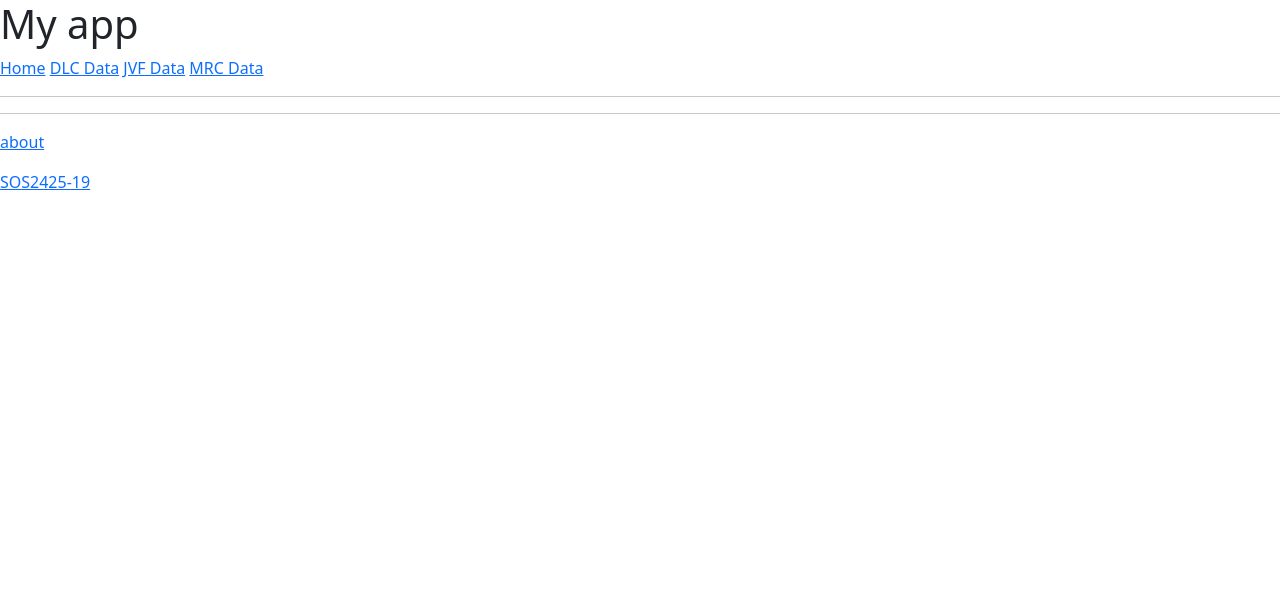
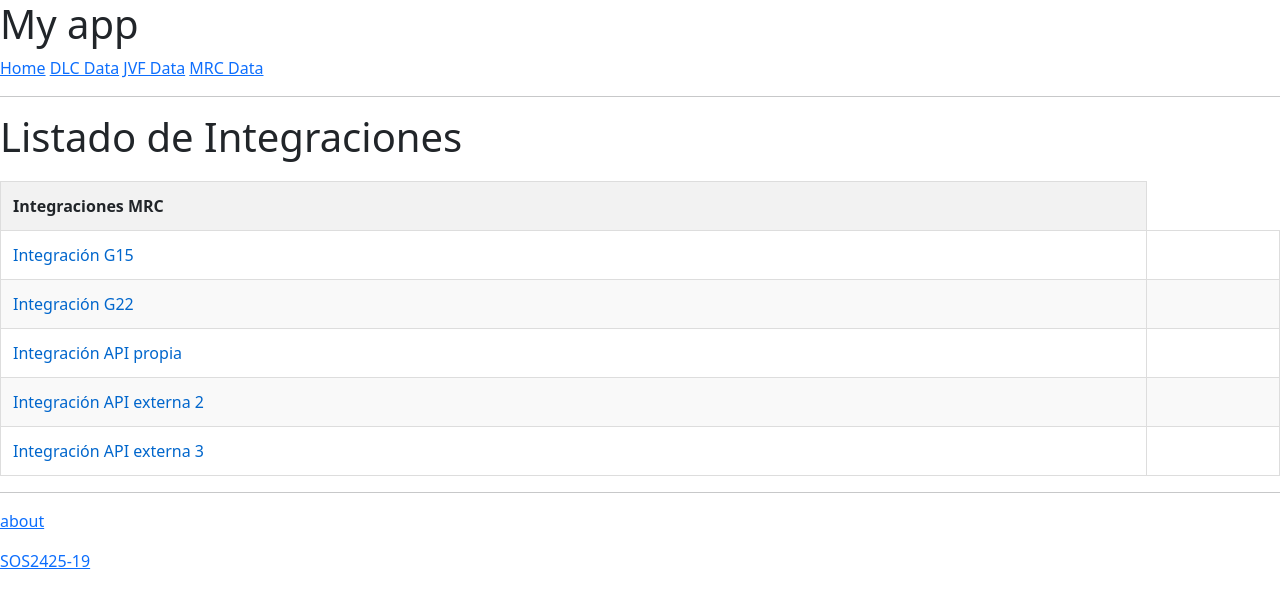
Before and after one commit to gti-sos/SOS2425-19, a SvelteKit app in the folder src/front/: page /integrations in a window 1280 px wide. Shown: the top 608 px of the page. Built offline with nearby package versions, Linux system fonts and the light colour scheme.

Commit message:
apiexterna1 MRC

```diff
--- a/src/front/src/routes/integrations/+page.svelte
+++ b/src/front/src/routes/integrations/+page.svelte
@@ -0,0 +1,79 @@
+<main>
+    <h1>Listado de Integraciones</h1>
+
+    <table>
+        <thead>
+            <tr>
+                <th>Integraciones MRC</th>
+            </tr>
+        </thead>
+        <tbody>
+            <tr>
+                <td>
+                    <a href="/accident-rate-stats/graphs/G15-precipitation-stats">Integración G15</a>
+                </td>
+                <td>
+                    <!-- Aquí irían las integraciones AMG cuando existan -->
+                </td>
+            </tr>
+            <tr>
+                <td>
+                    <a href="/accident-rate-stats/graphs/G22-ministry-of-justice-in-zaragoza">Integración G22</a>
+                </td>
+                <td>
+                    <!-- Espacio para futuras integraciones AMG -->
+                </td>
+            </tr>
+            <tr>
+                <td>
+                    <a href="/accident-rate-stats/graphs/">Integración API propia</a>
+                </td>
+                <td>
+                    <!-- Espacio reservado para AMG -->
+                </td>
+            </tr>
+            <tr>
+                <td>
+                    <a href="/accident-rate-stats/graphs/apiexterna1">Integración API externa 2</a>
+                </td>
+                <td>
+                    <!-- Espacio para AMG -->
+                </td>
+            </tr>
+            <tr>
+                <td>
+                    <a href="/integrations/graphs-JMRL/ext3">Integración API externa 3</a>
+                </td>
+                <td>
+                    <!-- Espacio para AMG -->
+                </td>
+            </tr>
+        </tbody>
+    </table>
+</main>
+
+<style>
+    table {
+        width: 100%;
+        border-collapse: collapse;
+        margin-top: 20px;
+    }
+    th, td {
+        border: 1px solid #ddd;
+        padding: 12px;
+        text-align: left;
+    }
+    th {
+        background-color: #f2f2f2;
+    }
+    tr:nth-child(even) {
+        background-color: #f9f9f9;
+    }
+    a {
+        color: #0066cc;
+        text-decoration: none;
+    }
+    a:hover {
+        text-decoration: underline;
+    }
+</style>
```
